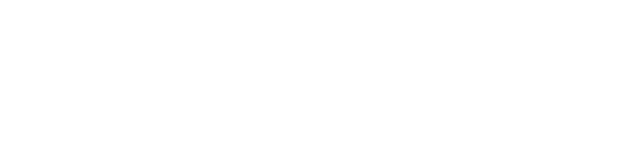
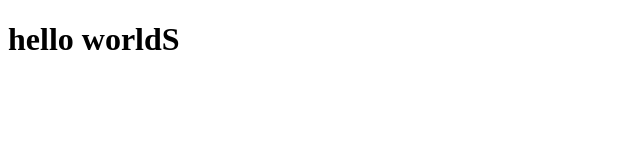
Before and after one commit to manonov/less15, a plain HTML site: page index.html in a window 1280 px wide. Shown: the whole page, without its empty margins (0-640 px from the left). Drawn offline with Linux system fonts and the light colour scheme.

Commit message:
new commit

```diff
--- a/index.html
+++ b/index.html
@@ -6,6 +6,6 @@
     <title>Document</title>
 </head>
 <body>
-
+    <h1>hello worldS</h1>
 </body>
 </html>
```
